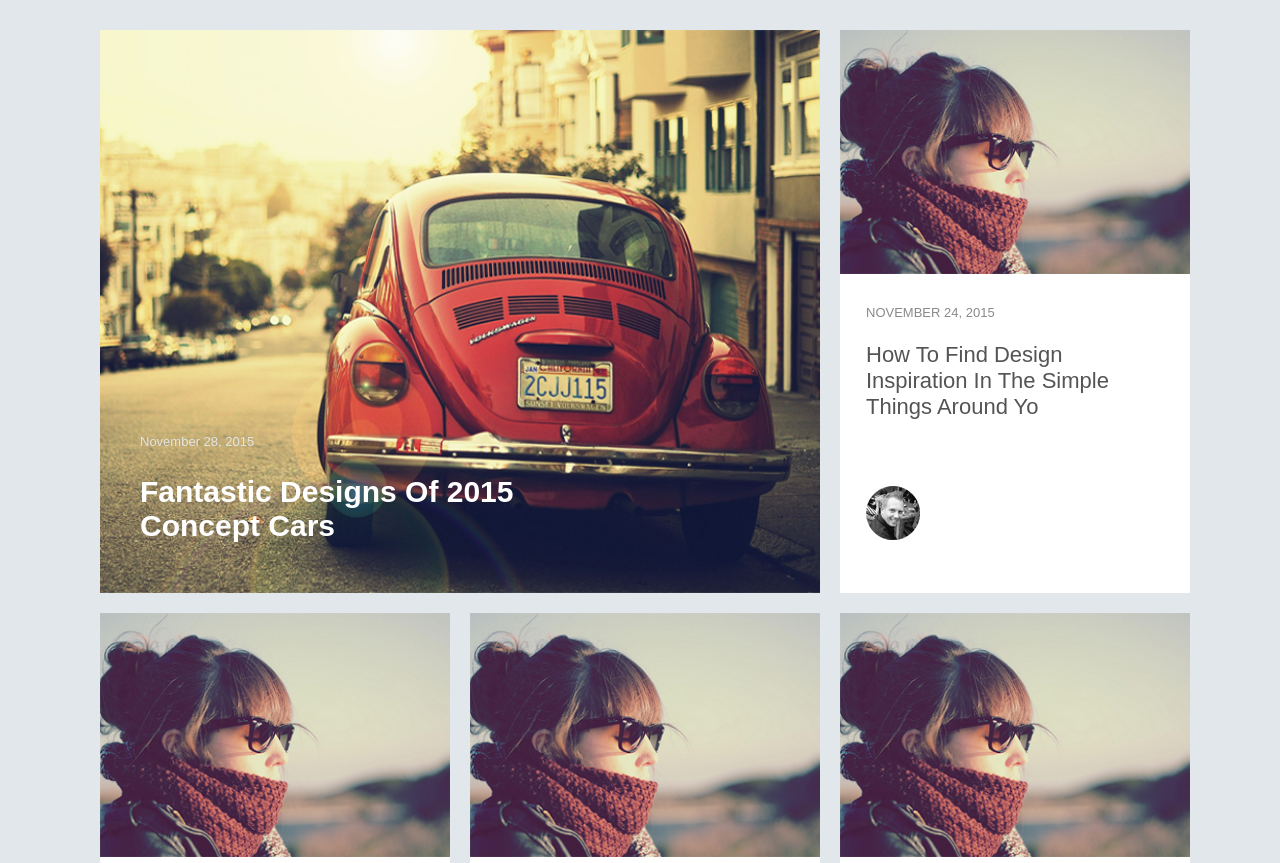
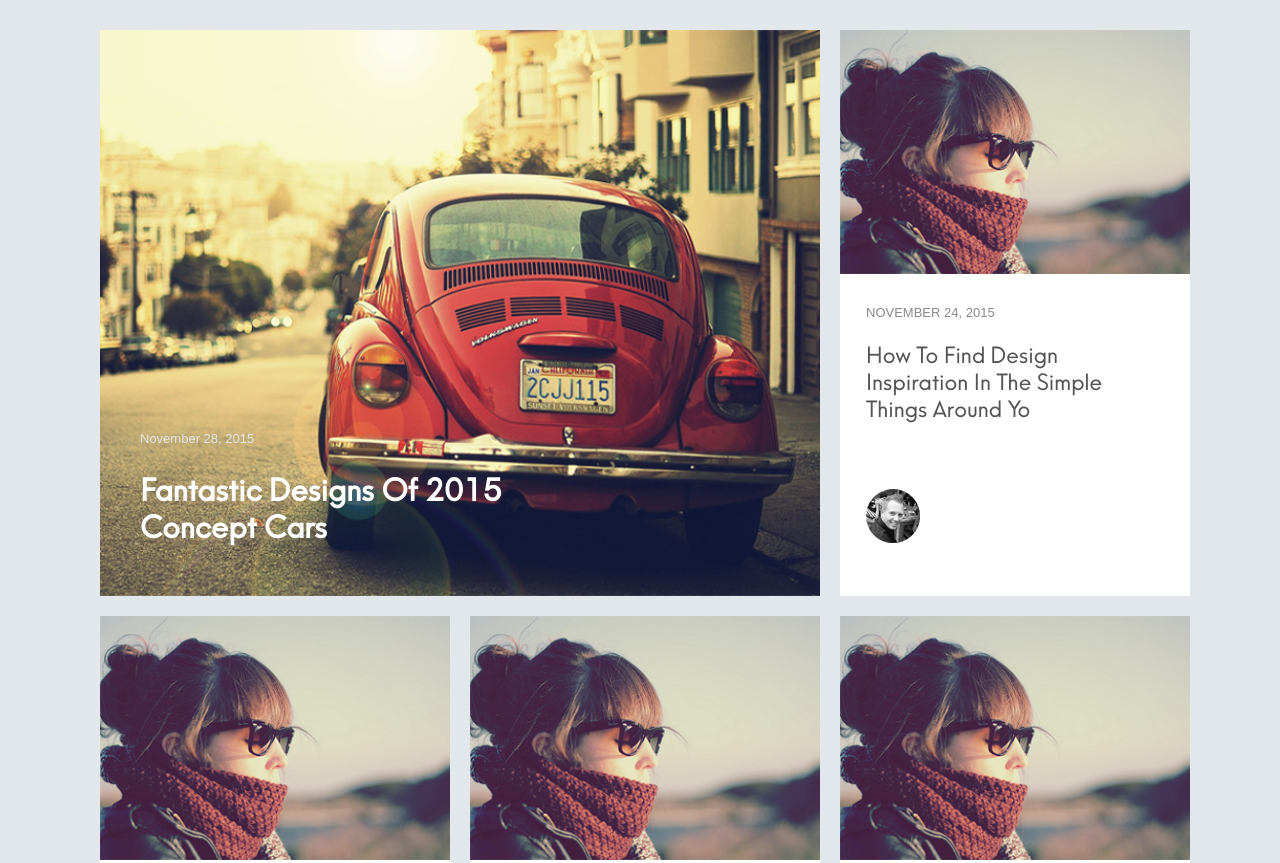
Before and after one commit to straus94/home-8-news, a plain HTML site: page index.html in a window 1280 px wide. Shown: the top 863 px of the page. Drawn offline with Linux system fonts and the light colour scheme.

Commit message:
add fonts

```diff
--- a/css/main.css
+++ b/css/main.css
@@ -1,3 +1,11 @@
+@font-face {
+    font-family: 'Hans';
+    font-weight: normal;
+    font-size: normal;
+    src: url(../fonts/NeueHansKendrick-Regular.ttf),
+        url(../fonts/NeueHansKendrick-Regular.otf);
+}
+
 body {
     background: #ffffff;
     text-decoration: none;
@@ -101,6 +109,7 @@ h1, h2 {
     color: white;
     font-weight: bold;
     font-size: 30px;
+    font-family: 'Hans';
     /* position: absolute;
     bottom: 0;
     left: 0; */
@@ -126,6 +135,8 @@ h1, h2 {
 .news-item h2 {
     padding: 0 26px 22px 26px;
     font-size: 22px;
+    font-family: 'Hans';
+
 }
 .news-item .author {
     display: inline-block;
```
Also changed, not shown: fonts/NeueHansKendrick-Regular.otf (added), fonts/NeueHansKendrick-Regular.ttf (added).
